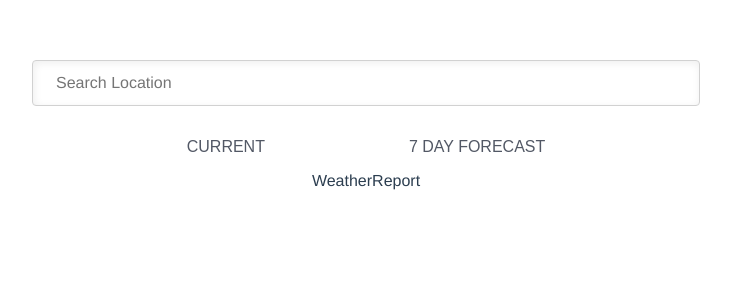
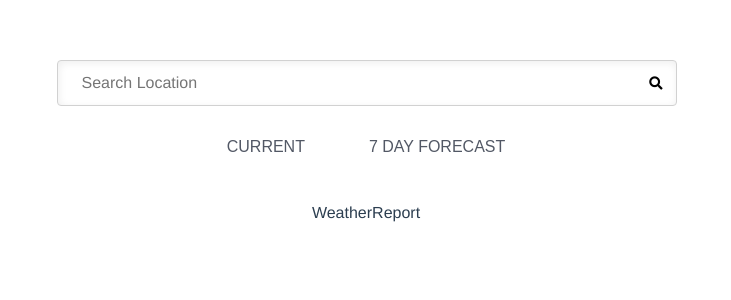
Before and after one commit to naveenkumarr05/weather-app, a Vue app: page / in a window 1280 px wide. Shown: the top 300 px of the page, without its empty margins (274-1005 px from the left). Built offline with nearby package versions, Linux system fonts and the light colour scheme.

Commit message:
implemented store and added search functionality

```diff
--- a/package.json
+++ b/package.json
@@ -9,7 +9,9 @@
   },
   "dependencies": {
     "core-js": "^3.6.5",
-    "vue": "^2.6.11"
+    "vue": "^2.6.11",
+    "vuex": "^3.0.1",
+    "axios": "^0.21.1"
   },
   "devDependencies": {
     "@vue/cli-plugin-babel": "~4.5.0",
--- a/public/index.html
+++ b/public/index.html
@@ -5,6 +5,7 @@
     <meta http-equiv="X-UA-Compatible" content="IE=edge">
     <meta name="viewport" content="width=device-width,initial-scale=1.0">
     <link rel="icon" href="<%= BASE_URL %>favicon.ico">
+    <link rel="stylesheet" href="https://cdnjs.cloudflare.com/ajax/libs/font-awesome/5.13.0/css/all.min.css">
     <title><%= htmlWebpackPlugin.options.title %></title>
   </head>
   <body>
--- a/src/App.vue
+++ b/src/App.vue
@@ -1,6 +1,6 @@
 <template>
   <div id="app">
-    <Home msg="Welcome to Your Vue.js App"/>
+    <Home/>
   </div>
 </template>
 
--- a/src/components/DayForecastView.vue
+++ b/src/components/DayForecastView.vue
@@ -1,25 +1,21 @@
 <template>
   <div class="main">
     <button class="btn">CURRENT</button>
-<button class="btn divider">7 DAY FORECAST</button>
+    <button class="btn">7 DAY FORECAST</button>
   </div>
 </template>
 
 <script>
-
 export default {
-    name: 'DayForecastView'
-}
+  name: "DayForecastView",
+};
 </script>
 
 <style>
 .main {
   margin-top: 1rem;
 }
-.divider {
-    margin-left: 5rem !important;
-}
-button {
+.btn {
   background-color: white;
   border: none;
   color: #525865;
@@ -31,8 +27,9 @@ button {
   transition-duration: 0.4s;
   cursor: pointer;
 }
-button:hover {
-    background-color: inherit;
+.btn:hover {
+  background-color: gray;
   color: black;
+  border-bottom: 3px solid blue;
 }
 </style>
--- a/src/components/SearchField.vue
+++ b/src/components/SearchField.vue
@@ -1,16 +1,46 @@
 <template>
   <div>
-      <input
-        placeholder="Search Location"
-             />
+    <form @submit="getCityWeatherReport($event)">
+      <div>
+        <input
+          placeholder="Search Location"
+          type="search"
+          v-model="searchCity"
+        />
+        <button class="search-btn" type="submit">
+          <i class="fas fa-search"></i>
+        </button>
+      </div>
+    </form>
   </div>
 </template>
 
 <script>
-
+import { mapActions, mapGetters } from "vuex";
 export default {
-  name: 'SearchField',
-}
+  name: "SearchField",
+  data() {
+    return {
+      searchCity: "",
+    };
+  },
+  computed: {
+      ...mapGetters("weatherForecast",["cityWeatherReport"])
+  },
+  methods: {
+    ...mapActions({
+      getWeatherInfo: "weatherForecast/getWeatherInfo",
+    }),
+    async getCityWeatherReport(event) {
+      event.preventDefault();
+      const cityValid = /^[a-zA-Z]+(?:[\s-][a-zA-Z]+)*$/.test(this.searchCity);
+      if (!cityValid) {
+        alert("Entered city invalid");
+      }
+      let data = await this.getWeatherInfo(this.searchCity);
+    },
+  },
+};
 </script>
 
 <style>
@@ -32,12 +62,18 @@ input:hover {
 }
 input:focus {
   color: #4b515d;
-  border: 1px solid #B8B6B6;
-  box-shadow: inset 1px 2px 4px rgba(0, 0, 0, 0.01), 0px 0px 8px rgba(0, 0, 0, 0.2);
+  border: 1px solid #b8b6b6;
+  box-shadow: inset 1px 2px 4px rgba(0, 0, 0, 0.01),
+    0px 0px 8px rgba(0, 0, 0, 0.2);
 }
 body {
   background: #fff;
   margin: 20px;
 }
-
+.search-btn {
+  margin-left: -2.5rem;
+  border: none;
+  background: none;
+  padding: 12px 12px;
+}
 </style>
--- a/src/components/WeatherReport.vue
+++ b/src/components/WeatherReport.vue
@@ -1,14 +1,15 @@
 <template>
-<div>
-WeatherReport
-</div>
+  <div class="weather-report">WeatherReport</div>
 </template>
 
 <script>
 export default {
-    name: 'WeatherReport'
-}
+  name: "WeatherReport",
+};
 </script>
 
 <style>
+.weather-report {
+  margin-top: 2rem !important;
+}
 </style>
--- a/src/main.js
+++ b/src/main.js
@@ -1,8 +1,10 @@
 import Vue from 'vue'
 import App from './App.vue'
+import store from './store/index'
 
 Vue.config.productionTip = false
 
 new Vue({
+  store,
   render: h => h(App),
 }).$mount('#app')
--- /dev/null
+++ b/src/service/weatherService.js
@@ -0,0 +1,18 @@
+import axios from 'axios';
+
+const API_KEY = '6a92a8ee550157bb541a33e1ab49a32e';
+
+
+export default {
+    getWeatherInfo: (city) => {
+        return new Promise((resolve, reject) => {
+            axios.get(`https://api.openweathermap.org/data/2.5/weather?q=${city}&APPID=${API_KEY}&units=metric`)
+                .then(result => {
+                    resolve(result.data);
+                })
+                .catch(error => {
+                    reject(error);
+                })
+        })
+    }
+}
--- /dev/null
+++ b/src/store/index.js
@@ -0,0 +1,13 @@
+import Vue from 'vue';
+import Vuex from 'vuex';
+import weatherForecast from './weather/weatherForecast';
+
+
+Vue.use(Vuex);
+
+const store =  new Vuex.Store({
+    modules: {
+        weatherForecast: weatherForecast
+    }
+});
+export default store;
--- /dev/null
+++ b/src/store/weather/weatherForecast.js
@@ -0,0 +1,34 @@
+import weatherService from '../../service/weatherService';
+
+let InitialState = {
+    cityWeatherReport: ''
+}
+
+export default {
+    namespaced: true,
+    state: Object.assign(InitialState),
+    getters: {
+        cityWeatherReport:state => {
+            return state.cityWeatherReport;
+        }
+    },
+    mutations: {
+        SET_CITY_WEATHER_REPORT: (state, data) => {
+            state.cityWeatherReport = data;
+        }
+    },
+    actions: {
+        getWeatherInfo: ({ commit }, city) => {
+            return new Promise((resolve, reject) => {
+                weatherService.getWeatherInfo(city).then(async (data) => {
+                    if (data) {
+                        commit('SET_CITY_WEATHER_REPORT', data);
+                        resolve(data);
+                    } else {
+                        reject("Bad request");
+                    }
+                })
+            })
+        }
+    }
+}
```
Also changed, not shown: 1 other file (tests, documents, lock files or other folders). Lines whose indentation alone changed are shown as unchanged.
